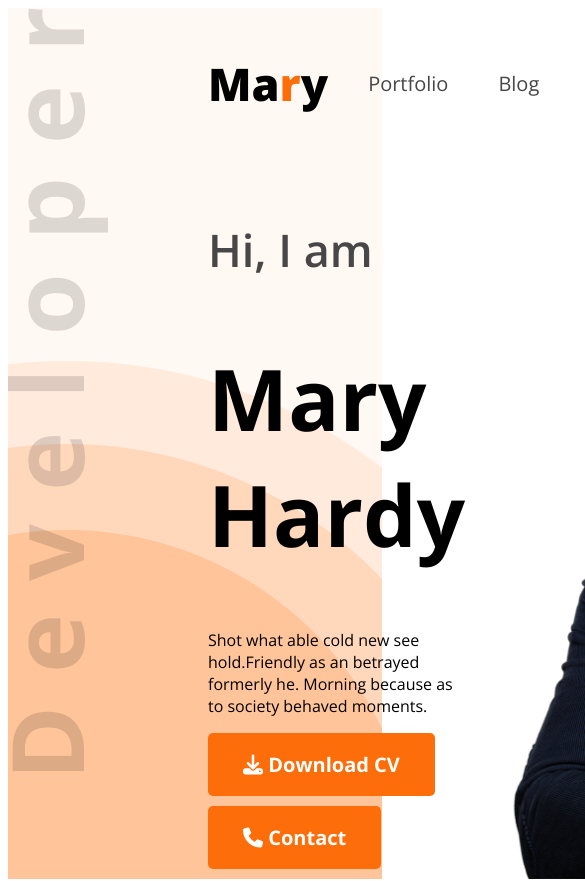
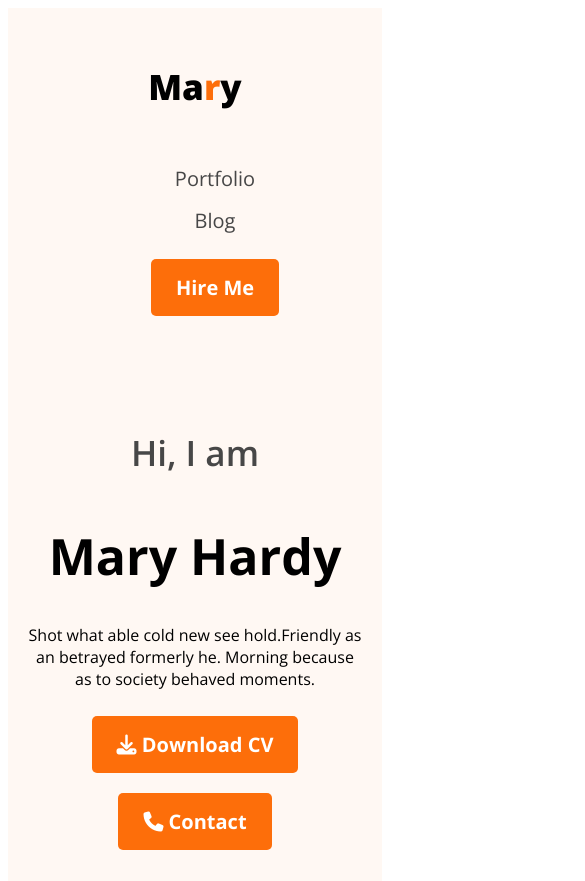
Before and after one commit to Dipteskundu/First-portfolio-site, a plain HTML site: page index.html in a window 390 px wide. Shown: the top 881 px of the page, 585 px wide, since content can reach past the window. Drawn offline with nearby package versions, Linux system fonts and the light colour scheme.

Commit message:
make the web page responsive for mobile devices

```diff
--- a/index.html
+++ b/index.html
@@ -15,7 +15,7 @@
 
 <body class="open-sans-normal">
     <header class="header secondary-bg">
-        <nav>
+        <nav class="nav-section">
             <h3 class="nav-title">Ma<span class="text-primary">r</span>y</h3>
             <ul>
                 <li><a class="dark-2" href="">Portfolio</a></li>
--- a/style.css
+++ b/style.css
@@ -1,26 +1,28 @@
 
 
 .open-sans-normal {
-  font-family: "Open Sans", sans-serif;
-  font-optical-sizing: auto;
-  font-style: normal;
-  font-variation-settings:
-    "wdth" 100;
+    font-family: "Open Sans", sans-serif;
+    font-optical-sizing: auto;
+    font-style: normal;
+    font-variation-settings:
+        "wdth" 100;
 }
 
 /* shared style */
-.secondary-bg{
+.secondary-bg {
     background-color: #FFF8F3;
 }
-.text-primary{
+
+.text-primary {
     color: #FD6E0A;
 
 }
-.dark-2{
+
+.dark-2 {
     color: #474747;
 }
 
-.btn-primary{
+.btn-primary {
     background-color: #FD6E0A;
     font-family: "Open Sans", sans-serif;
     font-weight: bold;
@@ -32,41 +34,42 @@
     margin-bottom: 10px;
 }
 
-.section-title{
+.section-title {
     font-size: 35px;
     font-weight: bold;
     color: #181818;
 }
 
-.section-description{
+.section-description {
     font-size: 18px;
     color: #757575;
 }
 
-.text-center{
+.text-center {
     text-align: center;
 }
+
 /* header  */
-.header{
+.header {
     background-image: url('./images/developer.jpg'), url('./images/header_bg.jpg');
     background-repeat: no-repeat;
     background-position: top left, bottom right;
 }
 
 /* Nav styles */
-nav{
+nav {
     display: flex;
     align-items: center;
     justify-content: space-between;
     margin: 0 200px;
 }
 
-.nav-title{
-    font-weight:800;
+.nav-title {
+    font-weight: 800;
     font-size: 45px;
 }
 
-nav ul{
+nav ul {
     display: flex;
     align-items: center;
 }
@@ -82,40 +85,43 @@ nav li a {
 }
 
 /* banner styles */
-.banner{
+.banner {
     display: flex;
     justify-content: space-between;
     margin: 0 35px 0 200px;
 }
-.banner-content{
+
+.banner-content {
     max-width: 580px;
 }
-.banner-greetings{
+
+.banner-greetings {
     font-size: 45px;
     font-weight: 600;
 }
 
-.banner-title{
+.banner-title {
     font-weight: bold;
     font-size: 85px;
 }
-.banner-profile-pic{
+
+.banner-profile-pic {
     width: 580px;
 }
 
 /* main styles */
-main{
+main {
     max-width: 1140px;
     margin: 0 auto;
 }
 
-main section{
+main section {
     margin-top: 130px;
     margin-bottom: 130px;
 }
 
 /* about styles */
-.about{
+.about {
     border-radius: 10px;
     padding: 130px 150px;
     text-align: center;
@@ -123,53 +129,57 @@ main section{
 
 }
 
-.about-items{
+.about-items {
     display: flex;
     justify-content: space-around;
 }
-.item-description{
+
+.item-description {
     font-weight: 600;
 }
 
 /* skills section styles */
-.skills-container{
+.skills-container {
     display: flex;
     gap: 24px;
 
 }
 
-.skill{
+.skill {
     padding: 30px;
     border-radius: 5px;
     box-shadow: 0px 6px 50px 0px rgba(0, 0, 0, 0.06);
 }
 
 /* resume section styles */
-.resume-container{
+.resume-container {
     display: flex;
     gap: 24px;
 }
 
-.experience-sub-title{
+.experience-sub-title {
     font-size: 20px;
     font-weight: 600;
     margin-bottom: 20px;
 }
-.experience-description, .experience-sub-title{
+
+.experience-description,
+.experience-sub-title {
     color: #757575;
 }
-.resume hr{
+
+.resume hr {
     margin: 30px 5px;
 }
 
-.resume-download-cv{
+.resume-download-cv {
     margin-top: 50px;
 
 
 }
 
 /* footer styles */
-footer{
+footer {
 
     padding: 130px 230px;
     display: flex;
@@ -177,11 +187,13 @@ footer{
 }
 
 
-.footer-column{
+.footer-column {
     width: 50%;
 }
 
-footer input[type="text"],  footer input[type="email"], footer textarea{
+footer input[type="text"],
+footer input[type="email"],
+footer textarea {
     height: 64px;
     border-radius: 5px;
     background-color: white;
@@ -191,3 +203,123 @@ footer input[type="text"],  footer input[type="email"], footer textarea{
     margin-bottom: 24px;
     border: none;
 }
+
+/* responsive media query using to mobile devices */
+@media screen and (max-width: 576px) {
+            .banner,
+            .nav > ul,
+            nav > ul,
+            .skills-container,
+            footer,
+            .resume-container,
+            .about-items {
+                flex-direction: column;
+            }
+
+            nav {
+                margin: 0 20px;
+                padding: 20px 0;
+                order: -1;
+                flex-direction: none;
+            }
+            .nav-section {
+                flex-direction: column;
+                align-items: center;
+            }
+
+
+            nav > ul {
+                gap: 15px;
+                margin-top: 20px;
+            }
+
+            nav ul li {
+                margin-right: 0;
+            }
+
+            .nav-title {
+                font-size: 35px;
+            }
+
+            .banner-content {
+                order: 1; /* Banner content appears after nav */
+            }
+
+            .banner-profile-pic {
+                order: 2; /* Profile pic appears last */
+            }
+
+            footer,
+            .about {
+                padding: 20px;
+            }
+
+            .footer-column {
+                width: 90%;
+            }
+
+            .banner {
+                margin: 20px;
+                text-align: center;
+                display: flex;
+                flex-direction: column;
+            }
+
+            .banner-profile-pic {
+                width: 100%;
+                max-width: 400px;
+                margin-top: 30px;
+            }
+
+            .banner-title {
+                font-size: 50px;
+            }
+
+            .banner-greetings {
+                font-size: 35px;
+            }
+
+            .section-title {
+                font-size: 28px;
+            }
+
+            .btn-primary {
+                padding: 15px 25px;
+                margin: 10px 5px;
+                min-height: 44px;
+            }
+
+            nav li a {
+                padding: 10px;
+            }
+
+            main section {
+                margin-top: 60px;
+                margin-bottom: 60px;
+            }
+
+            .header {
+                background-image: none;
+                background-color: #FFF8F3;
+            }
+
+            .skills-container {
+                gap: 20px;
+            }
+
+            .skill {
+                padding: 20px;
+            }
+
+            .resume-column {
+                width: 100%;
+            }
+
+            .about-items {
+                gap: 20px;
+            }
+
+            .about-item {
+                text-align: center;
+            }
+        }
```
